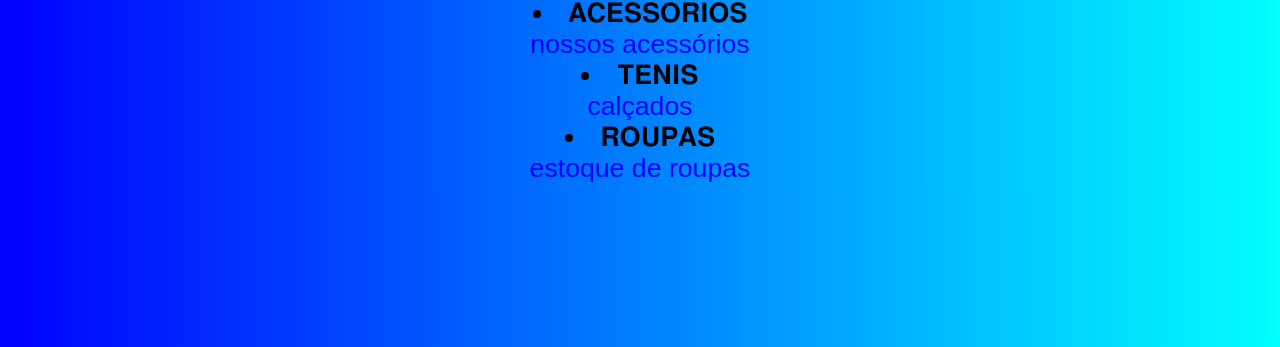
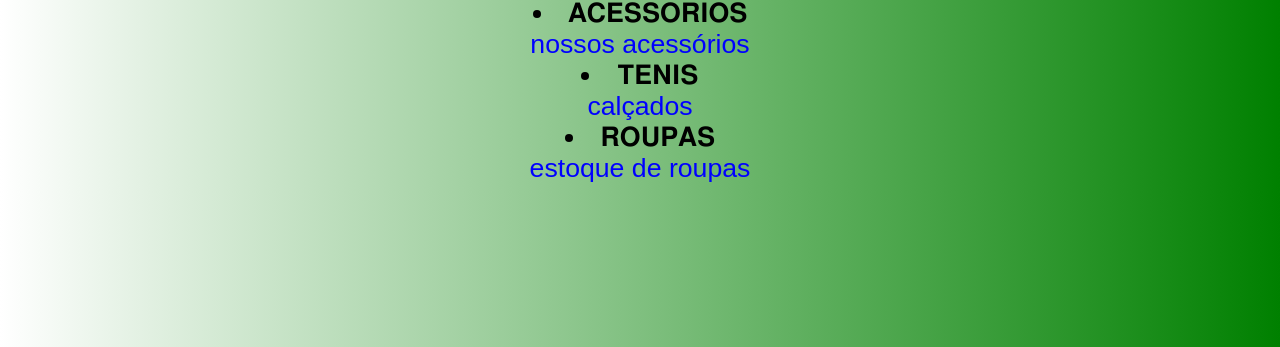
Before and after one commit to Ferg02/2024, a plain HTML site: page index.html in a window 1280 px wide. Shown: the part 453-800 px from the top of the page. Drawn offline with Linux system fonts and the light colour scheme.

Commit message:
Update style.css

```diff
--- a/style.css
+++ b/style.css
@@ -2,7 +2,7 @@
 
 body
 {
-    background-image: linear-gradient(90deg, blue, cyan );
+    background-image: linear-gradient(90deg, white, green );
     color: black;
     font-size: 12pt;
     font-family:Arial, Helvetica, sans-serif;
```
